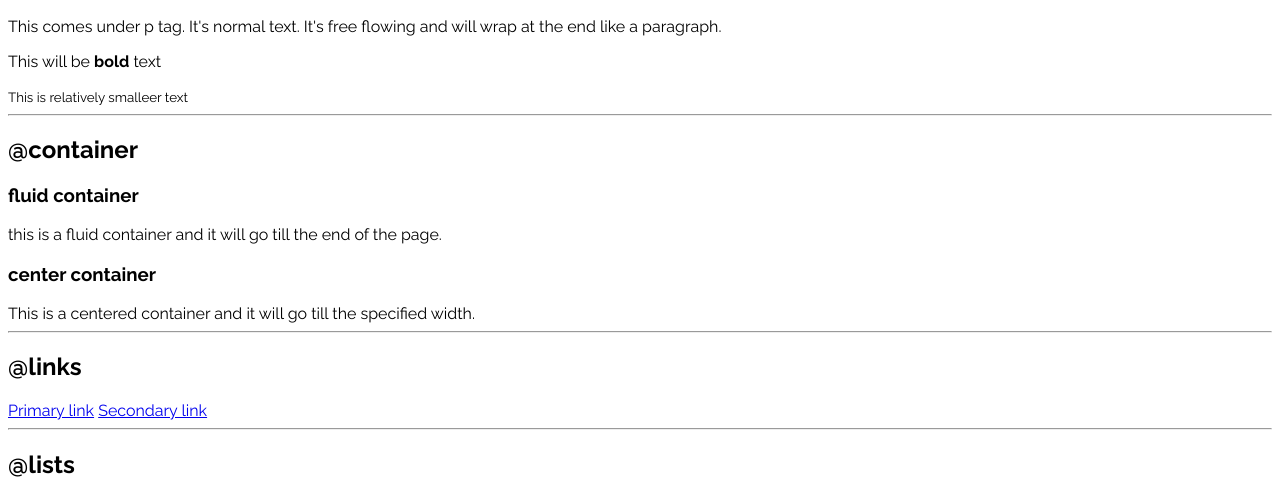
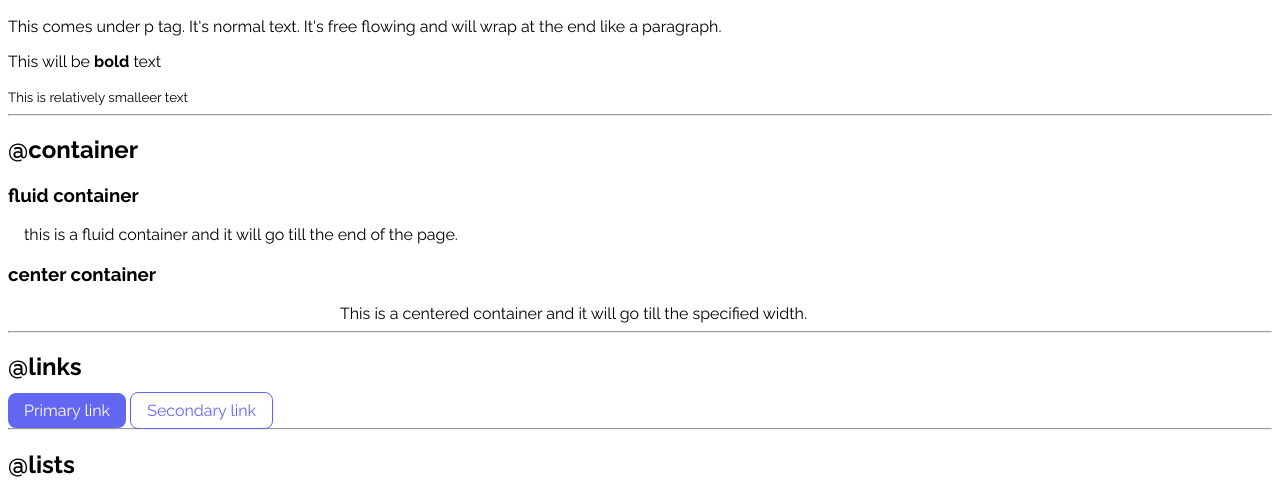
Before and after one commit to shivampandey0/neog-portfolio, a plain HTML site: page component_library/index.html in a window 1280 px wide. Shown: the part 297-793 px from the top of the page. Drawn offline with Linux system fonts and the light colour scheme.

Commit message:
link css updated

```diff
--- a/component_library/index.html
+++ b/component_library/index.html
@@ -11,7 +11,7 @@
             color: red;
         }
     </style> -->
-    <link href="styles.css" rel="stylesheet"/>
+    <link href="styles.css" rel="stylesheet" />
 </head>
 
 <body>
@@ -37,17 +37,17 @@
 
     <h2>@container</h2>
     <h3> fluid container</h3>
-    <div>this is a fluid container and it will go till the end of the page.</div>
+    <div class="container ">this is a fluid container and it will go till the end of the page.</div>
 
     <h3>center container</h3>
-    <div>This is a centered container and it will go till the specified width.</div>
+    <div class="container container-center">This is a centered container and it will go till the specified width.</div>
 
     <hr>
 
     <h2>@links</h2>
 
-    <a href="/">Primary link</a>
-    <a href="/">Secondary link</a>
+    <a class="link link-primary" href="/">Primary link</a>
+    <a class="link link-secondary" href="/">Secondary link</a>
 
     <hr>
 
--- a/component_library/styles.css
+++ b/component_library/styles.css
@@ -1,6 +1,40 @@
 @import url("https://fonts.googleapis.com/css2?family=Raleway:wght@400;700&display=swap");
+
+:root{
+    --primary-color:#6366F1
+    ;
+}
 
 body {
   font-family: "Raleway", sans-serif;
+}
 
+.container {
+  padding-left: 1rem;
+  padding-right: 1rem;
 }
+
+.container-center {
+  max-width: 600px;
+  margin: auto;
+}
+
+/* links */
+.link{
+    text-decoration: none;
+    padding: 0.5rem 1rem;
+}
+
+/* bem method */
+
+.link-primary{
+    background-color: var(--primary-color);
+    color: white;
+    border-radius: 0.5rem;
+}
+
+.link-secondary{
+    color: var(--primary-color);
+    border-radius: 0.5rem;
+    border: 1px solid var(--primary-color);
+}
```
